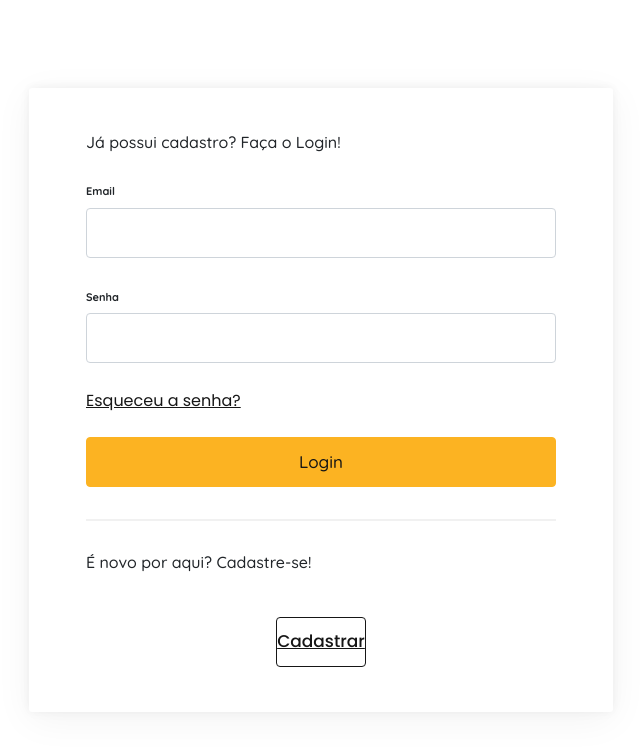
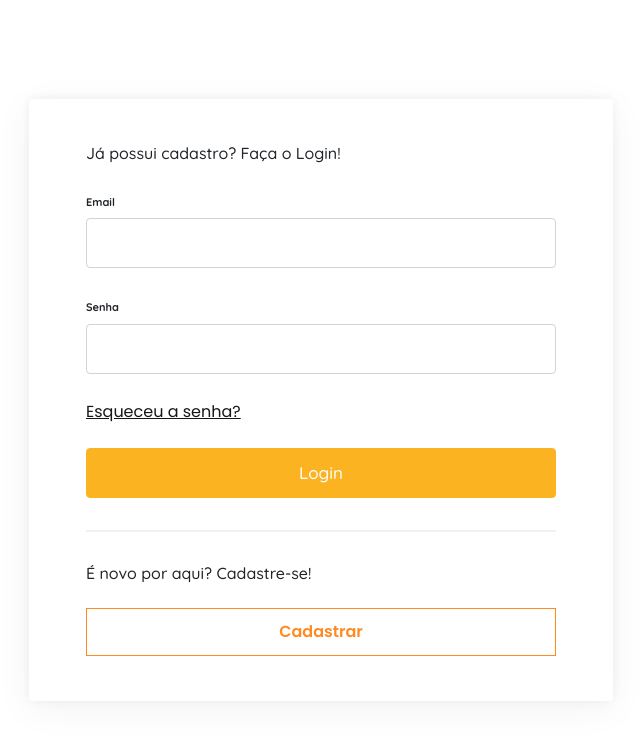
Before and after one commit to CintiaMacchia/Desafio-Chefao, a React (Vite) app in the folder frontend/: page /login in a window 1280 px wide. Shown: the top 752 px of the page, without its empty margins (319-959 px from the left). Built offline with nearby package versions, Linux system fonts and the light colour scheme.

Commit message:
Centralização dos dados do usuário com redux

```diff
--- a/frontend/package.json
+++ b/frontend/package.json
@@ -10,6 +10,7 @@
     "start": "node src/App.tsx"
   },
   "dependencies": {
+    "@reduxjs/toolkit": "^1.8.3",
     "@types/react-redux": "^7.1.24",
     "@types/styled-components": "^5.1.25",
     "axios": "^0.27.2",
--- a/frontend/src/App.tsx
+++ b/frontend/src/App.tsx
@@ -1,8 +1,12 @@
+import { Provider } from 'react-redux';
+import store from './store';
 import AppRoutes from './routes';
 
 function App() {
   return (
-    <AppRoutes />
+    <Provider store={store}>
+      <AppRoutes />
+    </Provider>
   )
 }
 
--- a/frontend/src/components/LoginUI/index.tsx
+++ b/frontend/src/components/LoginUI/index.tsx
@@ -1,30 +1,82 @@
+import { Form } from 'react-bootstrap';
+import { ErrorMessage, Formik } from 'formik';
+import baseApi from '../../services/MainApi/config';
+import { loginUser } from '../../services/MainApi/users';
+import * as Yup from 'yup';
 import * as S from './styles';
-import { Form } from 'react-bootstrap';
+import { useDispatch } from 'react-redux';
+import { useNavigate } from 'react-router-dom';
+import { logIn } from '../../store/users';
 
 const LoginForm: React.FC = () => {
 
+    const dispatch = useDispatch();
+    const navigate = useNavigate();
+
+    const schema = Yup.object({
+        email: Yup.string().email('E-mail não é válido').required('Campo E-mail é obrigatório'),
+        password: Yup.string().required('Campo Senha é obrigatório').min(6, 'Senha deve ter pelo menos 6 caracteres.')
+    })
+
     return (
         <S.Body>
+            <Formik
+                validationSchema={schema}
+                initialValues={{
+                    email: '',
+                    password: ''
+                }}
+                onSubmit={async values => {
+                    const { accessToken, user } = await loginUser(values);
+                    alert(JSON.stringify(user, null, 2))
+                    dispatch(logIn({accessToken, user}));
+                    //@ts-ignore
+                    baseApi.defaults.headers["Authorization"] = `Bearer ${accessToken}`
+                    navigate("/")
+                }}
+            >
+                {({ handleSubmit, handleChange, values, touched, errors }) => (
             <S.Container>
-                <Form className='w-100'>
-                    <h2>Já possui cadastro? Faça o Login!</h2>
+                <Form className='w-100' onSubmit={handleSubmit}>
+                    <h2 className='login-h2'>Já possui cadastro? Faça o Login!</h2>
                     <Form.Group>
                         <S.StyledLabel>Email</S.StyledLabel>
-                        <S.StyledInput className='w-100' id='email' name='email' type='email' />
+                        <S.StyledInput
+                            className='w-100'
+                            id='email'
+                            name='email'
+                            type='email'
+                            value={values.email}
+                            onChange={handleChange}
+                            isValid={touched.email && !errors.email}
+                            isInvalid={touched.email && !!errors.email}
+                        />
+                        <ErrorMessage name='email'/>
                     </Form.Group>
                     <Form.Group>
                         <S.StyledLabel>Senha</S.StyledLabel>
-                        <S.StyledInput className='w-100' id='senha' name='senha' type='password' />
+                        <S.StyledInput
+                            className='w-100'
+                            id='password'
+                            name='password'
+                            type='password'
+                            value={values.password}
+                            onChange={handleChange}
+                            isValid={touched.password && !errors.password}
+                            isInvalid={touched.password && !!errors.password}
+                        />
                     </Form.Group>
                     <a href='#' className='link'>Esqueceu a senha?</a>
                     <Form.Group className='mt-4'>
-                        <S.StyledButtonOrange>Login</S.StyledButtonOrange>
+                        <S.StyledButtonOrange type='submit'>Login</S.StyledButtonOrange>
                     </Form.Group>
                 </Form>
                 <hr />
-                <h2>É novo por aqui? Cadastre-se!</h2>
-                <a href='/cadastrar'><S.StyledButton>Cadastrar</S.StyledButton></a>
+                <h2 className='login-h2'>É novo por aqui? Cadastre-se!</h2>
+                <S.StyledButton href='/cadastrar'>Cadastrar</S.StyledButton>
             </S.Container>
+            )}
+            </Formik>
         </S.Body>
     )
 }
--- a/frontend/src/components/LoginUI/styles.ts
+++ b/frontend/src/components/LoginUI/styles.ts
@@ -22,7 +22,7 @@ export const Container = styled.div`
     border-radius: 3px;
     text-align: left;
 
-    h2 {
+    .login-h2 {
         font-size: 1rem;
         padding: 0;
         align-self: flex-start;
@@ -30,7 +30,7 @@ export const Container = styled.div`
 
     }
 
-    h4 {
+    .login-h4 {
         font-size: 0.7rem;
         margin: 1rem 0;
         padding: 0;
@@ -43,7 +43,7 @@ export const Container = styled.div`
         margin: 2rem 0;
     }
 
-    a {
+    .link {
         color: #161616;
         font-size: 1rem;
         font-weight: 400;
@@ -63,43 +63,49 @@ export const StyledInput = styled(Form.Control)`
     height: 3.125rem;
 `
 
-export const StyledButton = styled(Button)`
+export const StyledButton = styled.a`
     width: 100%;
     padding: 0.7rem 0;
     background-color: transparent;
-    border: 1px solid #161616;
-    color: #161616;
+    border: 1px solid #FF8B20;
+    font-size: 1rem;
+    font-weight: 600;
+    text-decoration: none;
+    text-align: center;
+    color: #FF8B20;
+
+    &:hover {
+        background-color: #FF8B20;
+        color: #FFF;
+        border: 1px solid #FF8B20;
+    }
+
+    &:focus {
+        background-color: #FF8B20;
+        color: #FFF;
+        border: 1px solid #FF8B20;
+    }
+`
+
+export const StyledButtonOrange = styled(Button)`
+    width: 100%;
+    padding: 0.7rem 0;
+    background-color: #FCB322;
+    border: 1px solid #FCB322;
+    color: #FFF;
     font-size: 1.063rem;
     font-weight: 500;
     cursor: pointer;
 
     &:hover {
-        background-color: #161616;
+        background-color: #FCB322;
         color: #FFF;
-        border: 1px solid #161616;
+        border: 1px solid #FCB322;
     }
 
     &:focus {
-        background-color: #161616;
+        background-color: #FCB322;
         color: #FFF;
-        border: 1px solid #161616;
+        border: 1px solid #FCB322;
     }
 `
-
-export const StyledButtonOrange = styled(StyledButton)`
-    background-color: #FCB322;
-    border: 1px solid #FCB322;
-    color: #161616;
-
-    &:hover {
-        background-color: #D48E03;
-        color: #161616;
-        border: 1px solid #D48E03;
-    }
-
-    &:focus {
-        background-color: #D48E03;
-        color: #161616;
-        border: 1px solid #D48E03;
-    }
-`
--- a/frontend/src/services/MainApi/config/index.ts
+++ b/frontend/src/services/MainApi/config/index.ts
@@ -2,9 +2,7 @@ import axios from "axios";
 
 const baseApi = axios.create({
   baseURL: "http://localhost:3333",
-  headers: {
-    " content-type":"applcation/json",
-  }
+
 })
 
 export default baseApi
--- a/frontend/src/services/MainApi/users.ts
+++ b/frontend/src/services/MainApi/users.ts
@@ -1,11 +1,29 @@
-import baseUrl from './config';
-import { User } from '../../@types';
+import baseApi from './config';
+import { User, Login } from '../../@types';
 
 export const createUser = async (user: Omit<User, 'id'>) => {
     try{
-        const response = await baseUrl.post('/users', user)
+        const response = await baseApi.post('/users', user)
         return response.data;
     } catch(error: any) {
         alert(`Error: ${error.response.data}`)
     }
 }
+
+export const renderUsers = async () => {
+    try {
+        const response = await baseApi.get("/users")
+        return response.data;
+    } catch(error: any) {
+        alert(`Error: ${error.response.data}`)
+    }
+}
+
+export const loginUser = async (payload: Login) => {
+    try {
+        const response = await baseApi.post("/signin", payload);
+        return response.data;
+    } catch (error: any) {
+        alert (`Error: ${error.response.data}`)
+    }
+}
```
Also changed, not shown: frontend/src/@types/index.ts (+12 -12 lines), 1 other file (tests, documents, lock files or other folders).
